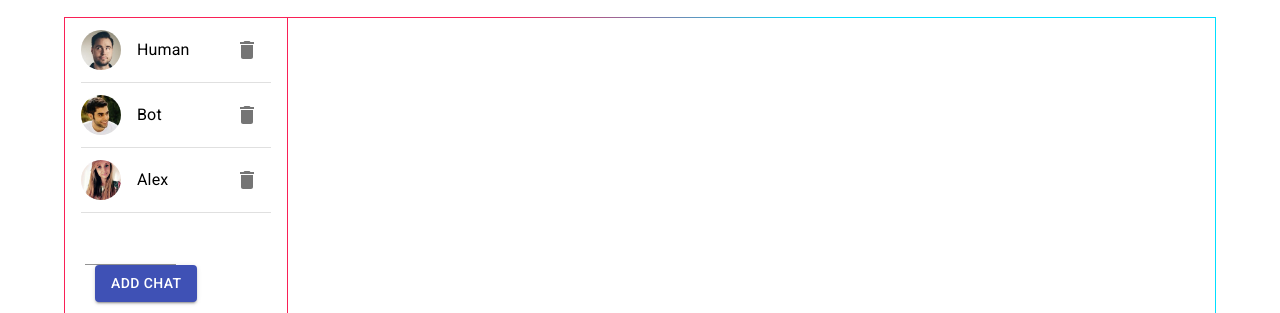
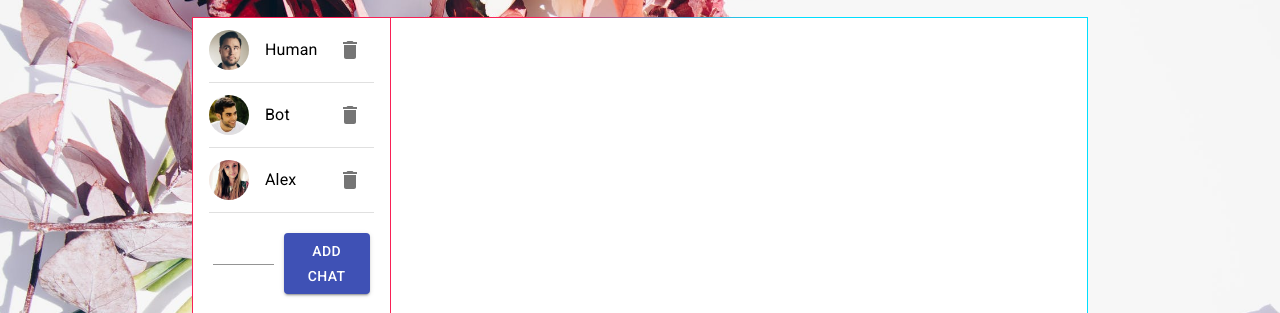
Before and after one commit to dkimd5/React-GB, a React app: page / in a window 1280 px wide. Shown: the part 115-428 px from the top of the page. Built offline with nearby package versions, Linux system fonts and the light colour scheme.

Commit message:
background body img changed, width of messenger changed, file loader added

```diff
--- a/package.json
+++ b/package.json
@@ -25,6 +25,7 @@
     "@babel/preset-react": "^7.12.10",
     "babel-loader": "^8.2.2",
     "css-loader": "^5.0.1",
+    "file-loader": "^6.2.0",
     "html-webpack-plugin": "^4.5.1",
     "mini-css-extract-plugin": "^1.3.4",
     "node-sass": "^5.0.0",
--- a/src/components/Messenger/chatList/ChatList.js
+++ b/src/components/Messenger/chatList/ChatList.js
@@ -8,7 +8,7 @@ import { addChat, deleteChat } from '../../../store/chats/actions';
 
 const useStyles = makeStyles({
    root: {
-      width: '20%',
+      width: '30%',
       height: '80vh',
       padding: 0,
       borderRight: '1px solid #f92056',
--- a/src/components/Messenger/chatList/chatList.scss
+++ b/src/components/Messenger/chatList/chatList.scss
@@ -1,3 +1,5 @@
 .addchat-wrp {
    margin: 20px;
+   display: flex;
+   justify-content: space-between;
 }
--- a/src/components/Messenger/messageField/MessageField.js
+++ b/src/components/Messenger/messageField/MessageField.js
@@ -9,7 +9,7 @@ const useStyles = makeStyles(() => ({
    },
    textField: {
       marginRight: '10px',
-      width: '89%',
+      width: '85%',
    },
 }));
 
--- a/src/components/Messenger/messenger.scss
+++ b/src/components/Messenger/messenger.scss
@@ -1,4 +1,5 @@
 .messenger {
+   background: #fff;
    display: flex;
    height: 80vh;
    justify-content: space-between;
@@ -8,7 +9,7 @@
 }
 
 .chat-msg-wrp {
-   width: 80%;
+   width: 100%;
    display: flex;
    flex-direction: column;
    justify-content: space-between;
--- a/src/components/app.scss
+++ b/src/components/app.scss
@@ -1,5 +1,9 @@
+body {
+   background: url("../images/body-bg.jpeg") no-repeat center/cover;
+}
+
 .container {
-   width: 90%;
+   width: 70%;
    margin: 0 auto;
 }
 
--- a/src/components/header/header.scss
+++ b/src/components/header/header.scss
@@ -1,4 +1,5 @@
 .header {
+   background: #fff;
    display: flex;
    align-items: center;
    border: 1px solid;
--- a/webpack.config.js
+++ b/webpack.config.js
@@ -26,6 +26,14 @@ module.exports = {
 				test: /.(css|scss)$/,
 				use: [MiniCssExtractPlugin.loader, "css-loader", "sass-loader"],
 			},
+			{
+				test: /\.(png|jpe?g|gif)$/i,
+				use: [
+					{
+						loader: 'file-loader',
+					},
+				],
+			},
 		],
 	},
 	plugins: [
```
Also changed, not shown: src/images/body-bg.jpeg (added), 1 other file.
